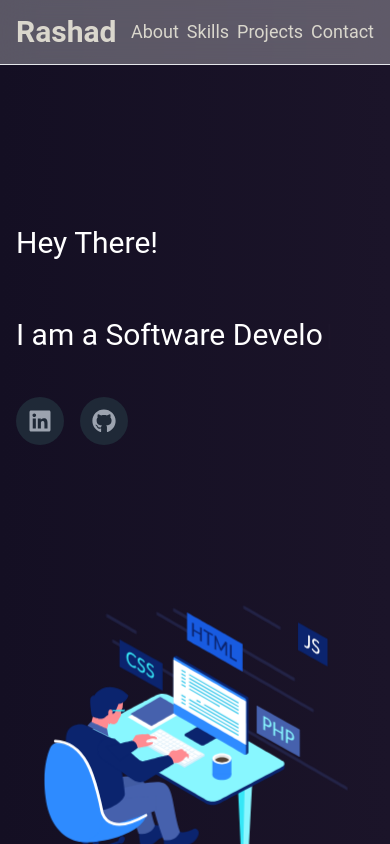
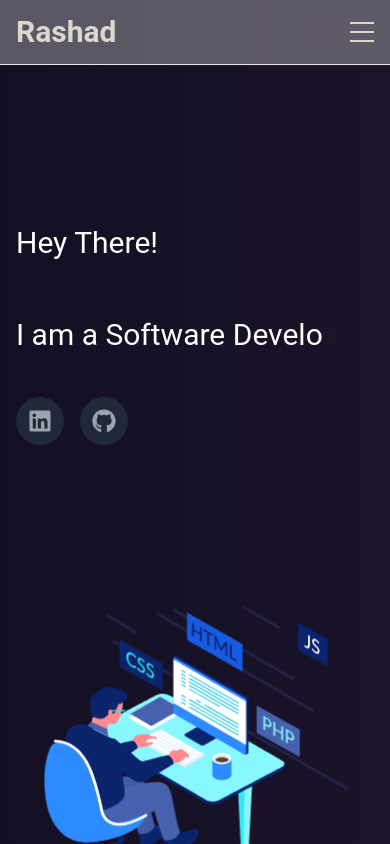
Before and after one commit to RashadAR/Portfolio, a React (Vite) app: page / in a window 390 px wide. Built offline with nearby package versions, Linux system fonts and the light colour scheme.

Commit message:
Navbar mobile update

```diff
--- a/src/components/Navbar.jsx
+++ b/src/components/Navbar.jsx
@@ -1,10 +1,24 @@
-import { useState } from 'react';
+import { useState, useEffect } from 'react';
 
 export default function Navbar() {
     const [activeLink, setActiveLink] = useState('');
+    const [isMenuOpen, setIsMenuOpen] = useState(false);
+    const [isMobile, setIsMobile] = useState(false);
+
+    useEffect(() => {
+        const handleResize = () => {
+            setIsMobile(window.innerWidth < 768);
+        };
+
+        handleResize();
+        window.addEventListener('resize', handleResize);
+
+        return () => window.removeEventListener('resize', handleResize);
+    }, []);
 
     const handleClick = (link) => {
         setActiveLink(link);
+        setIsMenuOpen(false);
     };
 
     const linkClasses = (link) => (
@@ -12,18 +26,42 @@ export default function Navbar() {
         }`
     );
 
+    const toggleMenu = () => {
+        setIsMenuOpen(!isMenuOpen);
+    };
+
     return (
         <nav className="backdrop-filter backdrop-blur-lg bg-opacity-30 sticky top-0 z-50 bg-white border-b border-gray-200">
             <div className="max-w-5xl mx-auto px-4">
                 <div className="flex items-center justify-between h-16">
                     <a href="#hero" className="text-3xl text-cream font-semibold">Rashad</a>
+                    {isMobile ? (
+                        <button onClick={toggleMenu} className="text-cream focus:outline-none">
+                            <div className={`w-6 h-5 flex flex-col justify-between transform transition-all duration-300 ${isMenuOpen ? 'rotate-45' : ''}`}>
+                                <span className={`w-full h-0.5 bg-cream transform transition-all duration-300 ${isMenuOpen ? 'rotate-90 translate-y-2.5' : ''}`}></span>
+                                <span className={`w-full h-0.5 bg-cream transition-all duration-300 ${isMenuOpen ? 'opacity-0' : ''}`}></span>
+                                <span className={`w-full h-0.5 bg-cream transform transition-all duration-300 ${isMenuOpen ? '-rotate-180 -translate-y-2' : ''}`}></span>
+                            </div>
+                        </button>
+                    ) : (
                         <div className="flex text-lg space-x-2 lg:space-x-4 text-cream">
                             <a href="#about" onClick={() => handleClick('about')} className={linkClasses('about')}>About</a>
                             <a href="#skills" onClick={() => handleClick('skills')} className={linkClasses('skills')}>Skills</a>
                             <a href="#projects" onClick={() => handleClick('projects')} className={linkClasses('projects')}>Projects</a>
                             <a href="#contact" onClick={() => handleClick('contact')} className={linkClasses('contact')}>Contact</a>
                         </div>
+                    )}
                 </div>
+                {isMobile && (
+                    <div className={`${isMenuOpen ? 'max-h-48' : 'max-h-0'} overflow-hidden transition-all duration-300 ease-in-out`}>
+                        <div className="flex flex-col space-y-2 py-2">
+                            <a href="#about" onClick={() => handleClick('about')} className={linkClasses('about')}>About</a>
+                            <a href="#skills" onClick={() => handleClick('skills')} className={linkClasses('skills')}>Skills</a>
+                            <a href="#projects" onClick={() => handleClick('projects')} className={linkClasses('projects')}>Projects</a>
+                            <a href="#contact" onClick={() => handleClick('contact')} className={linkClasses('contact')}>Contact</a>
+                        </div>
+                    </div>
+                )}
             </div>
         </nav>
     );
```
Lines whose indentation alone changed are shown as unchanged.
